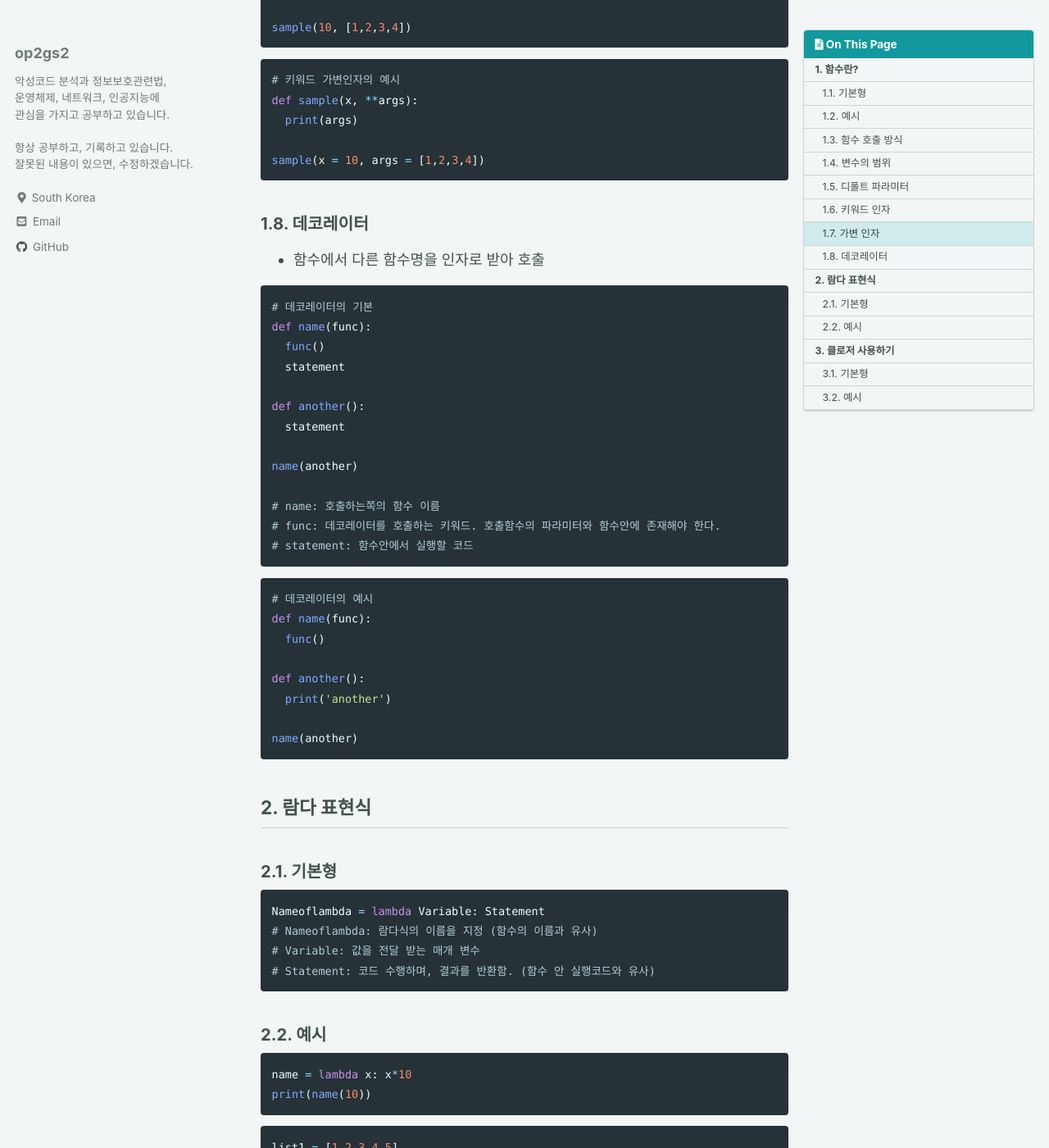
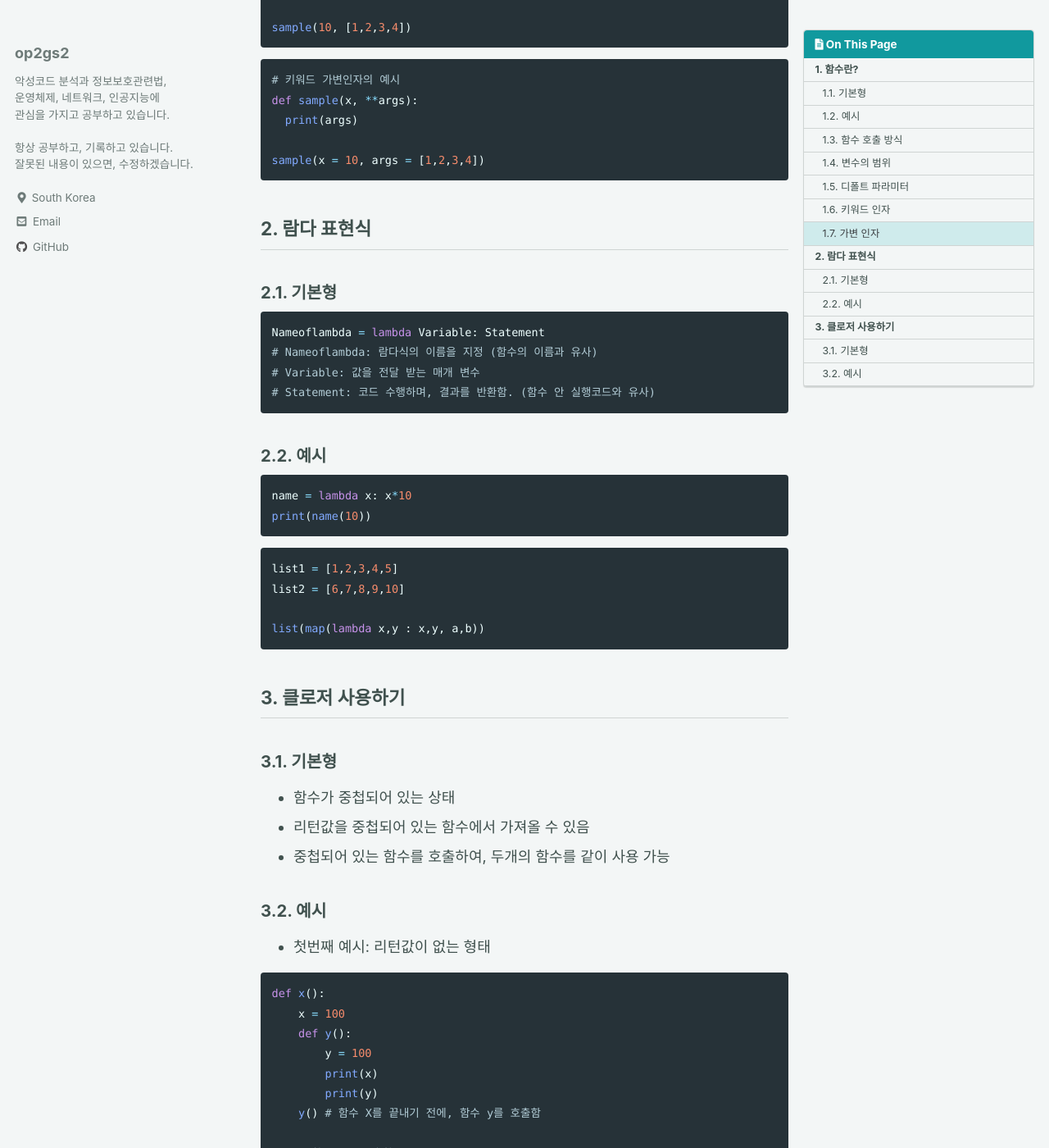
Before and after one commit to DongkilShin1/op2gs2.github.io, a Jekyll site: the page built from _posts/2021/파이썬/2021-07-13-[파이썬] 8. 함수.md, in a window 1280 px wide and 1400 px high, scrolled down 3082 px. Shown: the whole window at 82% size. Built offline with Jekyll 4.4.1, drawn with Linux system fonts in a browser that asks for light colours; cached includes are drawn as plain includes; comment, search, counter and statistics services are not loaded.

Commit message:
Update 2021-07-13-[파이썬] 8. 함수.md

````diff
--- a/_posts/2021/파이썬/2021-07-13-[파이썬] 8. 함수.md
+++ b/_posts/2021/파이썬/2021-07-13-[파이썬] 8. 함수.md
@@ -143,37 +143,6 @@ def sample(x, **args):
 sample(x = 10, args = [1,2,3,4])
  ```
 
-### 1.8. 데코레이터
-
-- 함수에서 다른 함수명을 인자로 받아 호출
-
-```python
-# 데코레이터의 기본
-def name(func):
-  func()
-  statement
-
-def another():
-  statement
-
-name(another)
-
-# name: 호출하는쪽의 함수 이름
-# func: 데코레이터를 호출하는 키워드. 호출함수의 파라미터와 함수안에 존재해야 한다.
-# statement: 함수안에서 실행할 코드
- ```
-
- ```python
-# 데코레이터의 예시
-def name(func):
-  func()
-
-def another():
-  print('another')
-
-name(another)
- ```
-
 ## 2. 람다 표현식
 
 ### 2.1. 기본형
````
